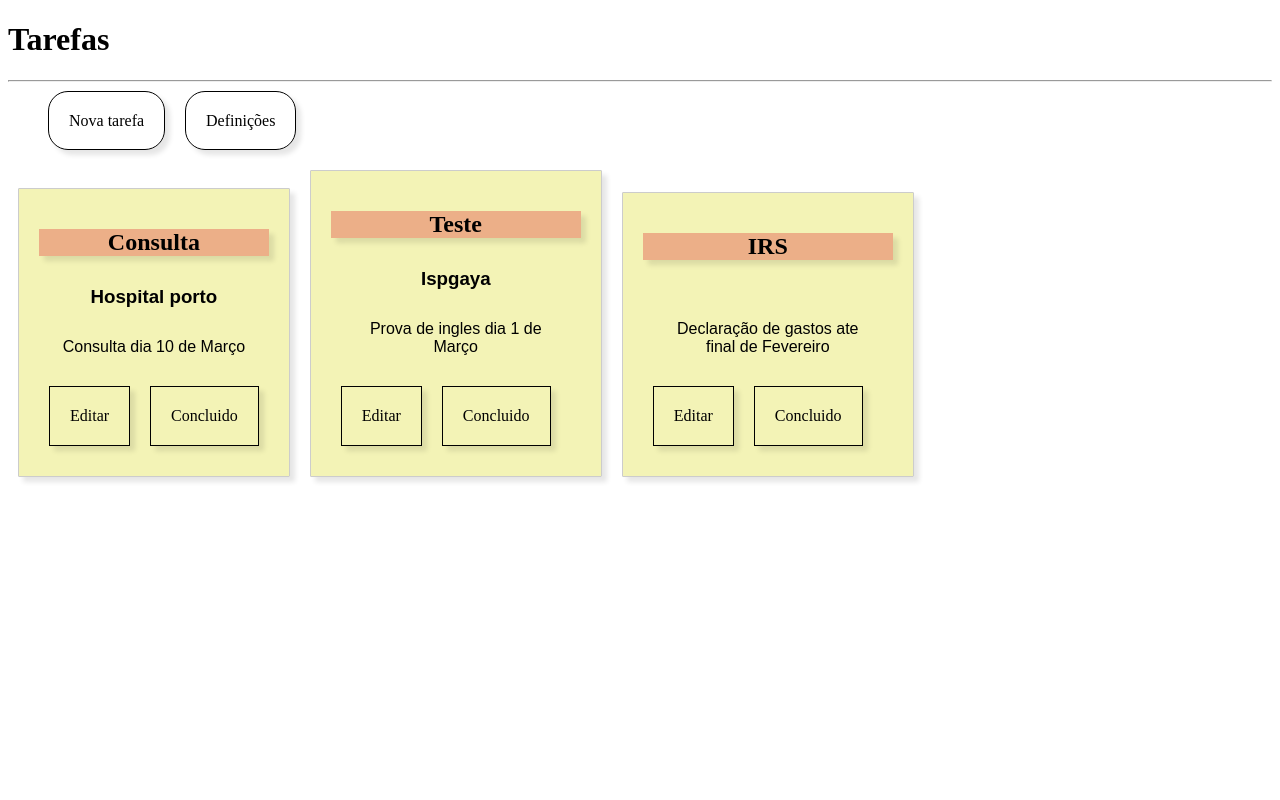
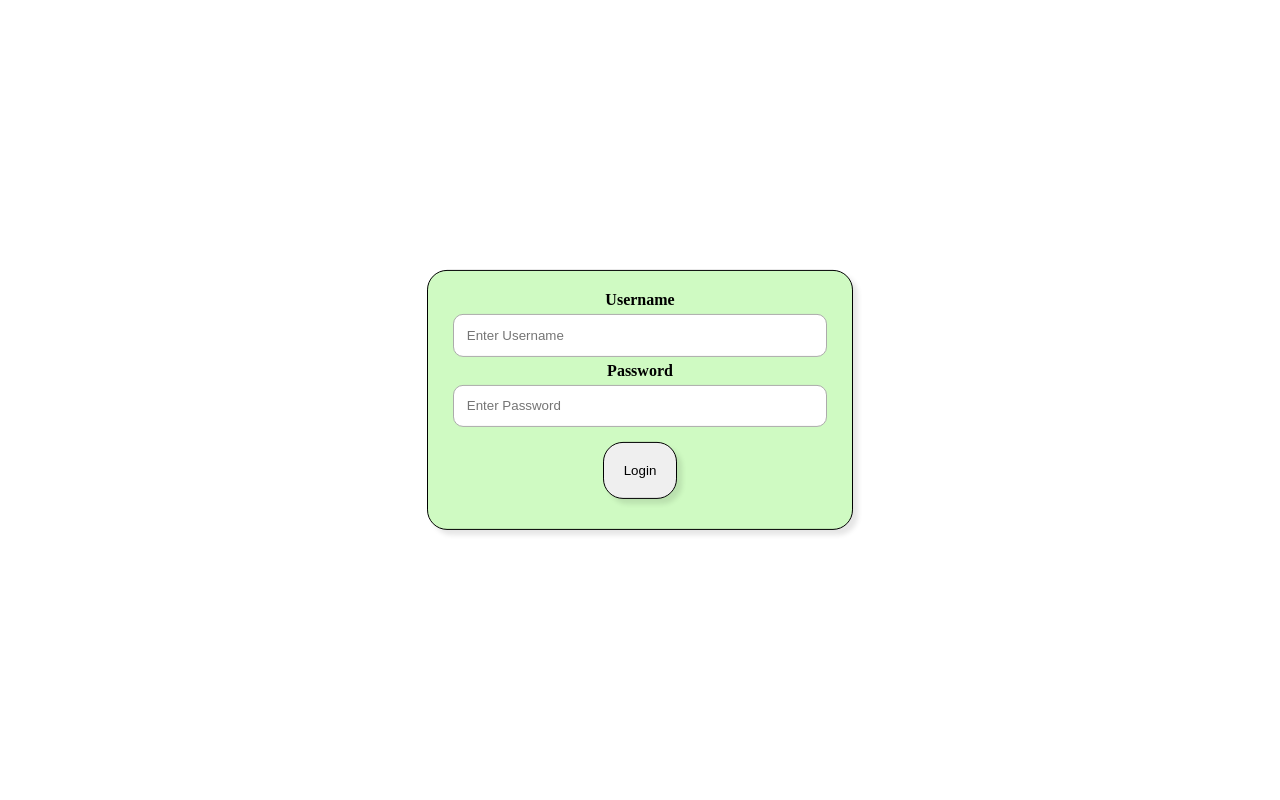
Before and after one commit to cecdo98/ToDo, a React (Vite) app in the folder frontend/browser/my-react-app/: page / in a window 1280 px wide. Shown: the top 800 px of the page. Built offline with nearby package versions, Linux system fonts and the light colour scheme.

Commit message:
react-login

```diff
--- a/frontend/browser/my-react-app/src/App.jsx
+++ b/frontend/browser/my-react-app/src/App.jsx
@@ -1,21 +1,14 @@
-import Note from "./components/note.jsx"
-import Header from "./components/Header.jsx"
-import Footer from "./components/Footer.jsx"
+import { Routes, Route } from "react-router-dom";
+import LoginPage from "./Pages/LoginPage.jsx"
+import MainPage from "./Pages/MainPage.jsx"
 
 
 function App() {
     return(
-      <>
-        <Header/>
-          {/* escrever um loop para cada entrada? Descobrir como fazer isso*/}
-            <Note titulo="Consulta" descricao ="Hospital porto" texto="Consulta dia 10 de Março"/>
-
-            <Note titulo="Teste" descricao ="Ispgaya" texto="Prova de ingles dia 1 de Março"/>
-
-            <Note titulo="IRS" descricao ="" texto="Declaração de gastos ate final de Fevereiro"/>
-
-        <Footer/>
-      </>
+      <Routes>
+            <Route path="/" element={<LoginPage />} />
+            <Route path="/main" element={<MainPage />} />
+      </Routes>
     );
 }
 
--- /dev/null
+++ b/frontend/browser/my-react-app/src/Pages/LoginPage.jsx
@@ -0,0 +1,34 @@
+import ButtonLogin from "../components/Buttons/ButtonLogin"
+
+function LoginPage(){
+    console.log("LoginPage carregada");
+
+    return(
+        <form className="Mainform">
+            <div>
+                {/*Imagem */}
+            </div>
+
+            <div className="container">
+                <div className="login">
+                    <label for="username"><b>Username </b></label>
+                    <input type="text" placeholder="Enter Username" name="username" />
+
+                    <label for="password"><b>Password</b></label>
+                    <input type="password" placeholder="Enter Password" name="password" />
+                </div>
+
+                    <ButtonLogin/>
+
+
+            </div>
+
+        </form>
+
+    )
+
+
+
+}
+
+export default LoginPage
--- /dev/null
+++ b/frontend/browser/my-react-app/src/Pages/MainPage.jsx
@@ -0,0 +1,23 @@
+import Note from "../components/Buttons/note.jsx"
+import Header from "../components/Buttons/Header.jsx"
+import Footer from "../components/Buttons/Footer.jsx"
+
+function MainPage(){
+
+    return(
+        <>
+        <Header/>
+
+           {/*escrever um loop para cada entrada? Descobrir como fazer isso */}
+
+            <Note titulo="Consulta" descricao ="Hospital porto" texto="Consulta dia 10 de Março"/>
+            <Note titulo="Teste" descricao ="Ispgaya" texto="Prova de ingles dia 1 de Março"/>
+            <Note titulo="IRS" descricao ="" texto="Declaração de gastos ate final de Fevereiro"/>
+
+        <Footer/>
+
+      </>
+    )
+}
+
+export default MainPage
--- a/frontend/browser/my-react-app/src/components/Buttons/ButtonLogin.jsx
+++ b/frontend/browser/my-react-app/src/components/Buttons/ButtonLogin.jsx
@@ -1,9 +1,18 @@
-function ButtonLogin(){
+import React, { useState } from 'react';
+import { useNavigate } from "react-router-dom";
 
 
 
+function ButtonLogin(){
+
+    const navigate = useNavigate();
+
+    const handleClick = () => {
+        navigate("/main");
+    }
     return(
-        <btn><a href="">Login</a></btn>
+
+        <button className="buttonLogin" onClick={handleClick}>Login</button>
     );
 
 }
--- a/frontend/browser/my-react-app/src/components/Note.jsx
+++ b/frontend/browser/my-react-app/src/components/Buttons/note.jsx
@@ -1,5 +1,5 @@
-import ButtonEdit from "./Buttons/ButtonEdit";
-import ButtonDone from "./Buttons/ButtonDone";
+import ButtonEdit from "./ButtonEdit";
+import ButtonDone from "./ButtonDone";
 import propTypes from "prop-types"
 
 function Note(props){
--- /dev/null
+++ b/frontend/browser/my-react-app/src/css/LoginPage.css
@@ -0,0 +1,26 @@
+input {
+    border: 1px solid rgb(172, 171, 171);
+    border-radius: 10px;
+    padding: 1vw 1vw;
+    outline: none;
+    margin: 5px;
+}
+
+.Mainform {
+    display: flex;
+    flex-direction: column;
+    justify-content: center;
+    text-align: center;
+
+    position: absolute;
+    top: 50%;
+    left: 50%;
+    transform: translate(-50%, -50%);
+
+    width: 30vw;
+    padding: 20px;
+    background-color: rgb(207, 250, 194);
+    border: 1px solid black;
+    box-shadow: 5px 5px 5px hsla(0, 0%, 0%, 0.1);
+    border-radius: 20px;
+}
--- a/frontend/browser/my-react-app/src/css/buttons.css
+++ b/frontend/browser/my-react-app/src/css/buttons.css
@@ -44,3 +44,17 @@
     background-color: hsla(120, 83%, 50%, 0.37);
     cursor: pointer;
   }
+
+  .buttonLogin{
+    padding: 20px;
+    margin: 10px;
+    border: 1px solid black;
+    box-shadow: 5px 5px 5px hsla(0, 0%, 0%, 0.1);
+    border-radius: 20px;
+    transition-duration: 0.4s;
+  }
+
+  .buttonLogin:hover{
+    background-color: hsla(120, 83%, 50%, 0.37);
+    cursor: pointer;
+  }
--- a/frontend/browser/my-react-app/src/css/header.css
+++ b/frontend/browser/my-react-app/src/css/header.css
@@ -14,3 +14,9 @@
     height: -3em;
     margin-top: 40em;
 }
+
+
+.login{
+    display: flex;
+    flex-direction: column;
+}
--- a/frontend/browser/my-react-app/src/main.jsx
+++ b/frontend/browser/my-react-app/src/main.jsx
@@ -3,10 +3,14 @@ import { createRoot } from 'react-dom/client'
 import './css/note.css'
 import './css/buttons.css'
 import './css/header.css'
+import "./css/LoginPage.css"
 import App from './App.jsx'
+import { BrowserRouter } from 'react-router-dom'
 
 createRoot(document.getElementById('root')).render(
   <StrictMode>
-    <App />
+    <BrowserRouter>
+      <App />
+    </BrowserRouter>
   </StrictMode>,
 )
--- /dev/null
+++ b/package.json
@@ -0,0 +1,5 @@
+{
+  "dependencies": {
+    "react-router-dom": "^7.1.5"
+  }
+}
```
Also changed, not shown: frontend/browser/my-react-app/src/components/Buttons/Footer.jsx (renamed from frontend/browser/my-react-app/src/components/Footer.jsx), frontend/browser/my-react-app/src/components/Buttons/Header.jsx (renamed from frontend/browser/my-react-app/src/components/Header.jsx), 1 other file (tests, documents, lock files or other folders).
